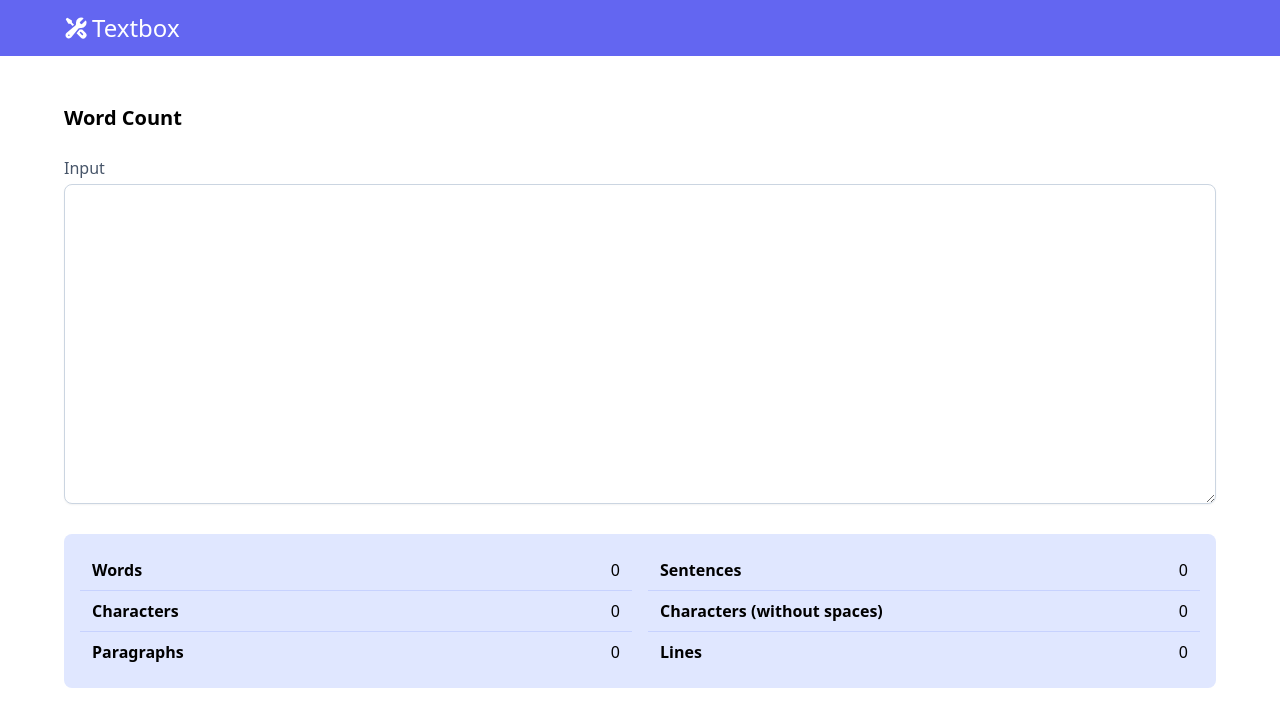
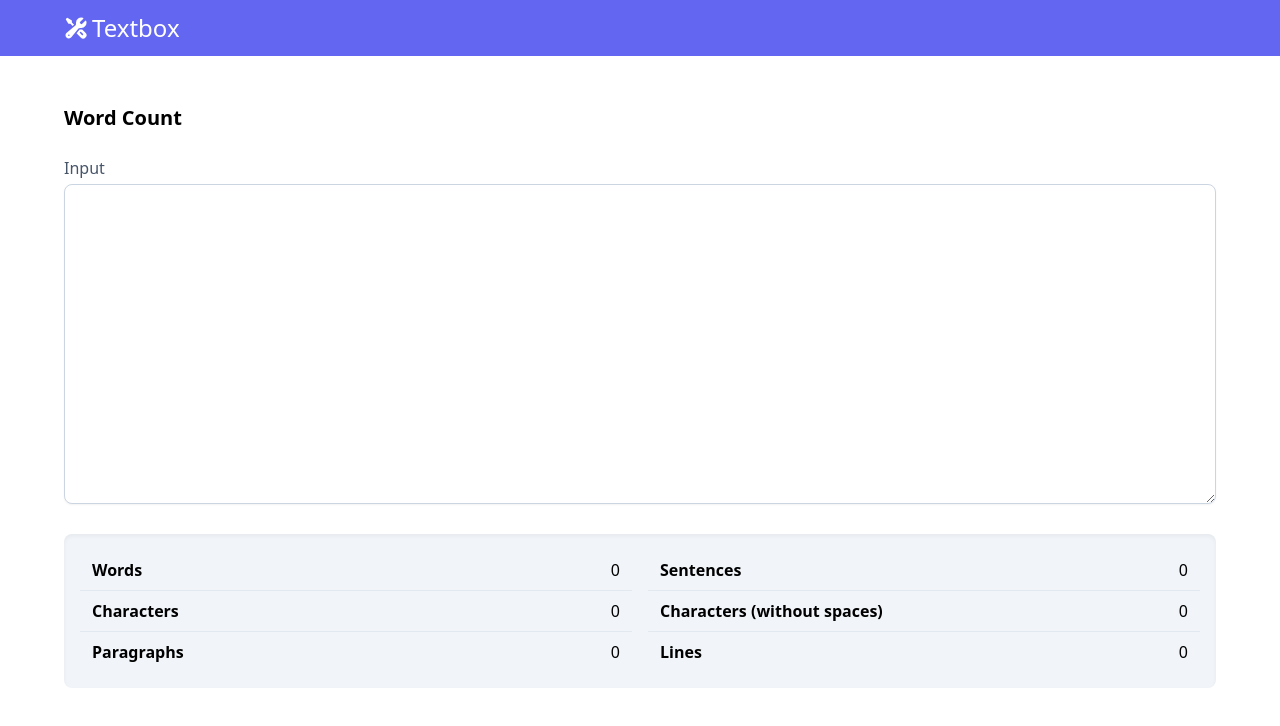
Before and after one commit to huedev/textbox, a React (Create React App) app: page / in a window 1280 px wide. Shown: the top 726 px of the page. Built offline with nearby package versions, Linux system fonts and the light colour scheme; the HTML template or start-up script is replaced by a standard one; a web font is replaced by a local one.

Commit message:
Stats section tweaks

```diff
--- a/src/components/TextStats.js
+++ b/src/components/TextStats.js
@@ -67,28 +67,28 @@ const TextStats = () => {
             spellCheck="false"
             onChange={populateStats}>
         </textarea>
-        <div className="grid grid-cols-1 sm:grid-cols-2 sm:gap-x-4 bg-indigo-100 rounded-lg p-4">
+        <div className="grid grid-cols-1 sm:grid-cols-2 sm:gap-x-4 bg-slate-100 shadow-inner rounded-lg p-4">
           <div className="flex justify-between px-3 py-2">
             <span className="font-semibold">Words</span>
             <span>{words}</span>
           </div>
-          <div className="flex justify-between px-3 py-2 border-t border-indigo-200 sm:border-t-0">
+          <div className="flex justify-between px-3 py-2 border-t border-slate-200 sm:border-t-0">
             <span className="font-semibold">Sentences</span>
             <span>{sentences}</span>
           </div>
-          <div className="flex justify-between px-3 py-2 border-t border-indigo-200">
+          <div className="flex justify-between px-3 py-2 border-t border-slate-200">
             <span className="font-semibold">Characters</span>
             <span>{characters}</span>
           </div>
-          <div className="flex justify-between px-3 py-2 border-t border-indigo-200">
+          <div className="flex justify-between px-3 py-2 border-t border-slate-200">
             <span className="font-semibold">Characters (without spaces)</span>
             <span>{charactersExcludingSpaces}</span>
           </div>
-          <div className="flex justify-between px-3 py-2 border-t border-indigo-200">
+          <div className="flex justify-between px-3 py-2 border-t border-slate-200">
             <span className="font-semibold">Paragraphs</span>
             <span>{paragraphs}</span>
           </div>
-          <div className="flex justify-between px-3 py-2 border-t border-indigo-200">
+          <div className="flex justify-between px-3 py-2 border-t border-slate-200">
             <span className="font-semibold">Lines</span>
             <span>{lines}</span>
           </div>
```
